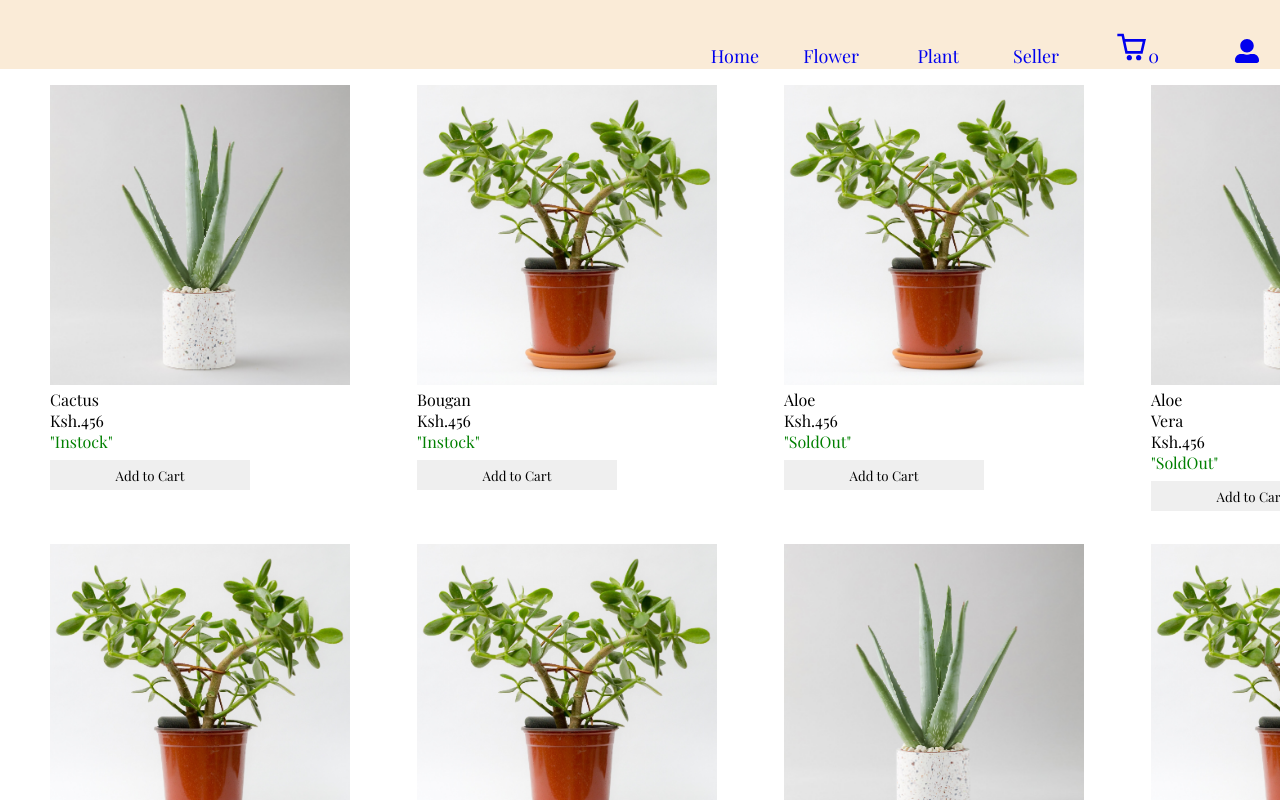
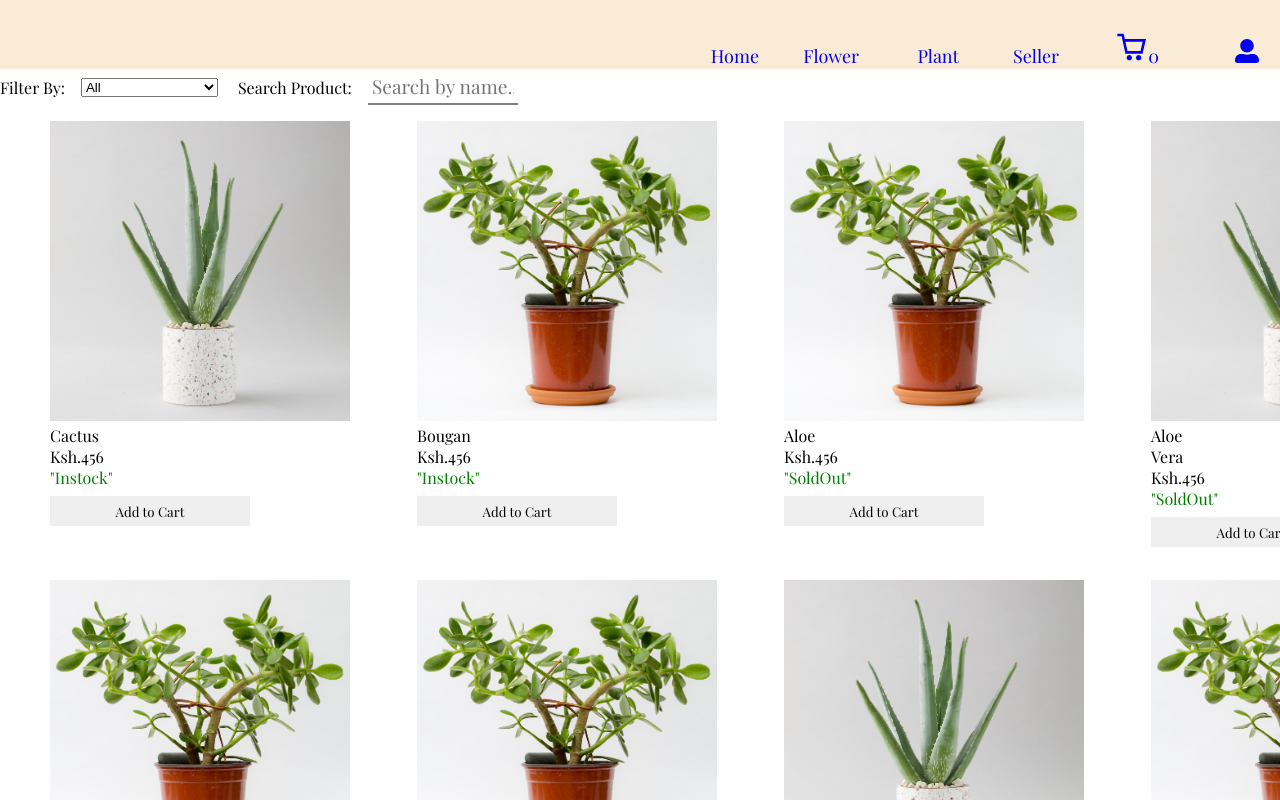
Before and after one commit to luyosamson/BlossomsStore, a React (Create React App) app: page /plantpage in a window 1280 px wide. Shown: the top 800 px of the page. Built offline with nearby package versions, Linux system fonts and the light colour scheme; data requests are answered from the project's data file.

Commit message:
Modified

```diff
--- a/src/components/plantpage/PlantPage.js
+++ b/src/components/plantpage/PlantPage.js
@@ -1,11 +1,14 @@
 import React,{useState,useEffect} from 'react'
 import PlantList from '../plantlist/PlantList'
 import Pagination from '../pagination/Pagination'
+import Search from '../search/Search'
+import './Plantpage.css'
 
 function PlantPage({handleClick}) {
   const [items,setItems]=useState([])
   const [currentPage,setCurrentPage]=useState(1)
   const [postPerPage,setPostperpage]=useState(8)
+   const [searchTerm, setSearchTerm] = useState("");
 
 
 
@@ -16,14 +19,43 @@ useEffect(()=>{
   .then((items)=>setItems(items))
 },[])
 
+  const handleChange = (value) => {
+    setSearchTerm(value);
+  };
+
 
 const lastPostindex=currentPage*postPerPage;
 const firstPostindex=lastPostindex-postPerPage;
-const currentPosts=items.slice(firstPostindex,lastPostindex);
+
+ const filteredList = items.filter((item) =>
+    item.name.toLowerCase().includes(searchTerm.toLowerCase())
+  );
+
+const currentPosts=filteredList.slice(firstPostindex,lastPostindex);
 
 
   return (
     <div>
+
+      <div className='plants-header'>
+        <label>Filter By:</label>
+        <select>
+          <option>All</option>
+          <optgroup label='Type'>
+            <option>Succulent Plants</option>
+            <option>Floor Plants</option>
+            <option>Outdoor Plants</option>
+            <option>Bonsai</option>
+            <option>Flowering Plants</option>
+            <option>Herbs</option>
+            <option>Tree Plants</option>
+            <option>Gift Plants</option>
+          </optgroup>
+        </select>
+         <Search onSearch={searchTerm}
+        onChangeSearch={handleChange}
+         />
+      </div>
   <PlantList items={currentPosts}
   handleClick={handleClick}/>
 
--- /dev/null
+++ b/src/components/plantpage/Plantpage.css
@@ -0,0 +1,4 @@
+.plant-header {
+    display: flex;
+    align-items: center;
+}
```
